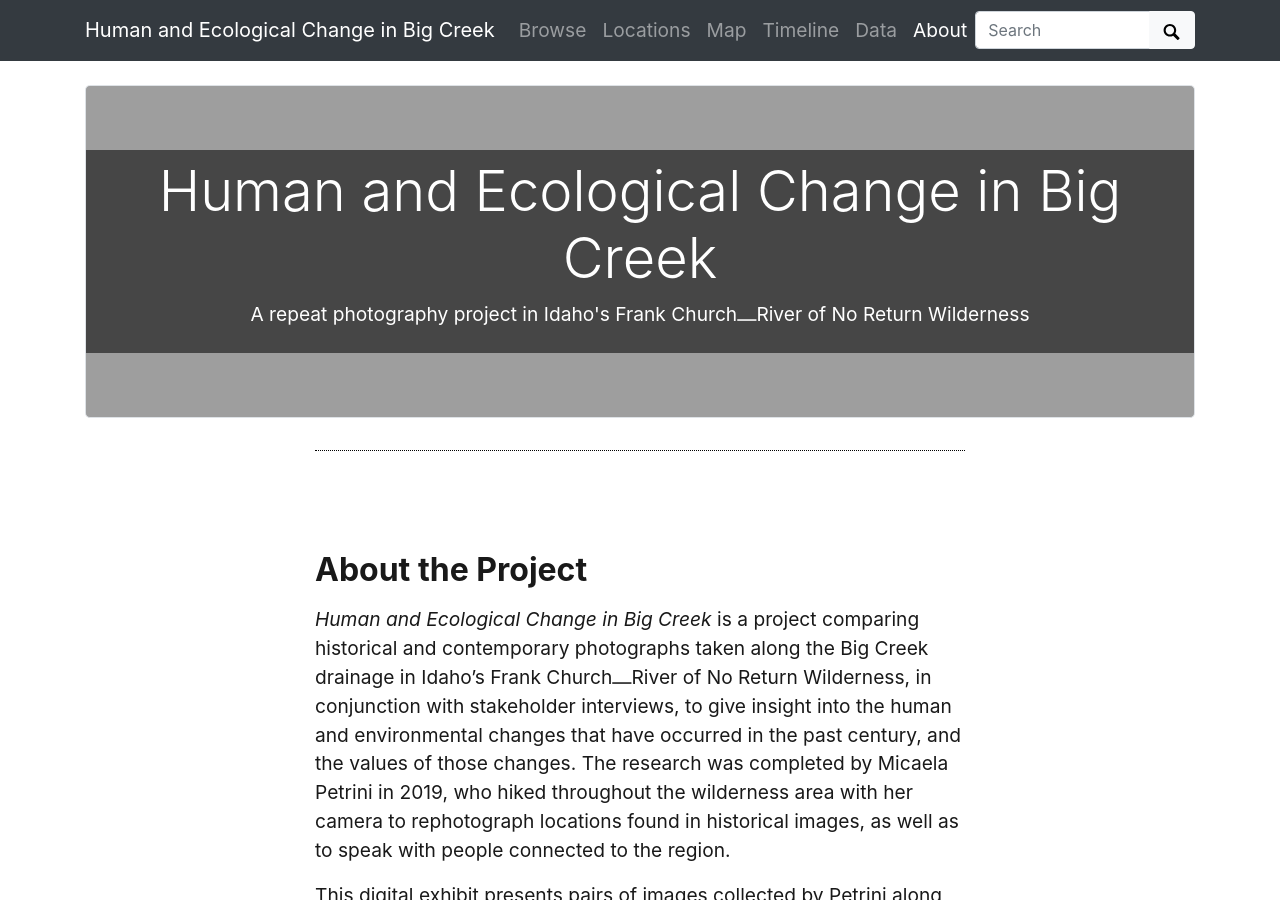
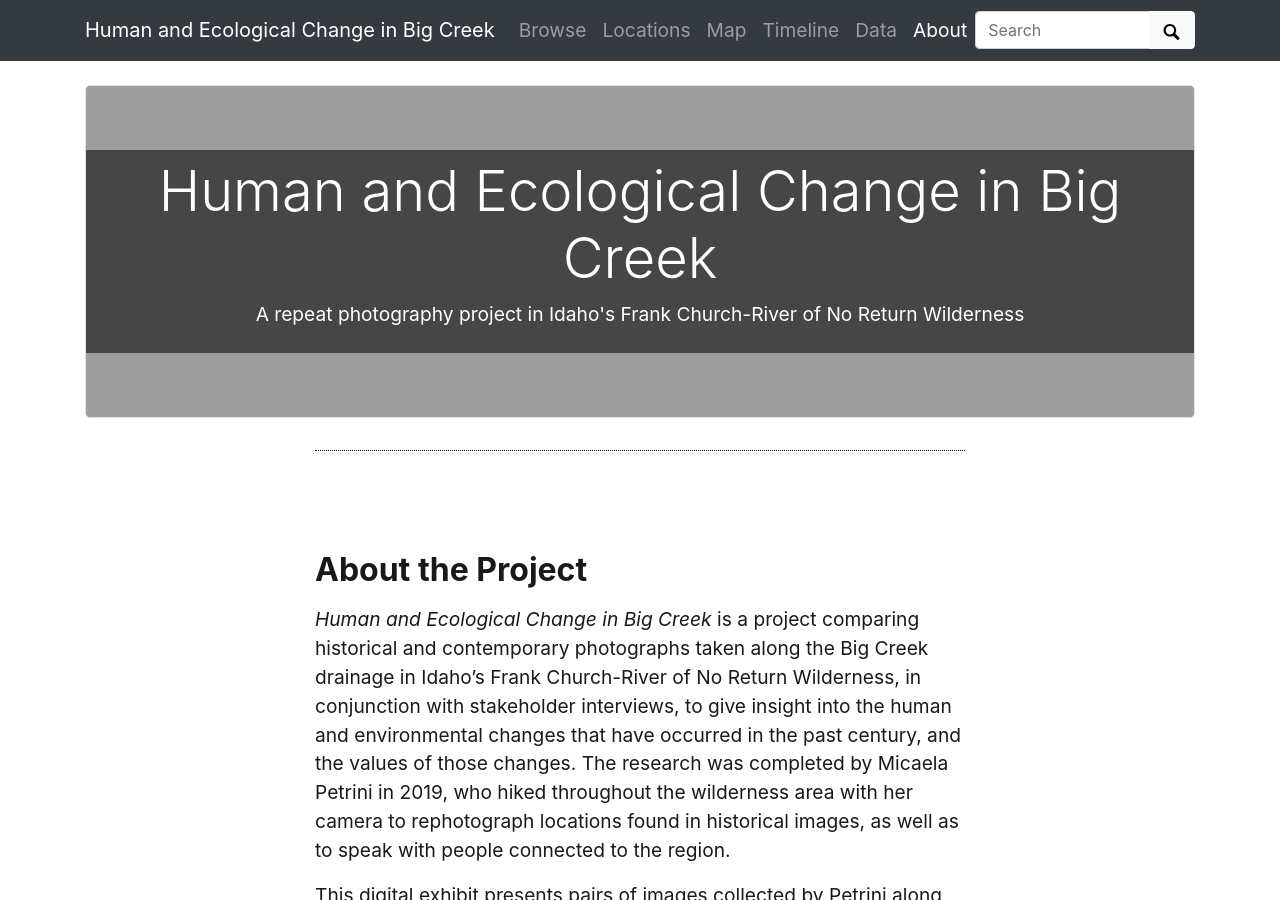
Before and after one commit to thecdil/big-creek-rephotography, a Jekyll site: the page built from pages/about.md, in a window 1280 px wide and 900 px high. Built offline with Jekyll 4.4.1, drawn with Linux system fonts in a browser that asks for light colours; some of the changed text lies outside the part shown.

Commit message:
remove dash character not working in utf8, doesn't match forest service useage

```diff
--- a/_config.yml
+++ b/_config.yml
@@ -20,12 +20,12 @@ source-code: https://github.com/thecdil/big-creek-rephotography
 # title of site appears in banner
 title: Human and Ecological Change in Big Creek
 # tagline, a short phrase that will appear throughout the site in the top banner
-tagline: A repeat photography project in Idaho's Frank Church⎼River of No Return Wilderness
+tagline: A repeat photography project in Idaho's Frank Church-River of No Return Wilderness
 # description appears in meta tags and other locations
 # this description might appear in search result lists, keep around 160 characters max
-description: "A project of repeat photography of historical images taken along the Big Creek drainage, located in Idaho's Frank Church⎼River of No Return Wilderness. The comparison of historical and contemporary photographs, in conjunction with stakeholder interviews, gives insight into the human and environmental changes that have occurred in the past century, and the values of those changes."
+description: "A project of repeat photography of historical images taken along the Big Creek drainage, located in Idaho's Frank Church-River of No Return Wilderness. The comparison of historical and contemporary photographs, in conjunction with stakeholder interviews, gives insight into the human and environmental changes that have occurred in the past century, and the values of those changes."
 # keywords, a short list of subjects describing the collection, separated by semicolon, to appear in rich markup
-keywords: idaho;Frank Church⎼River of No Return Wilderness;ecological change; repeat photography
+keywords: idaho;Frank Church-River of No Return Wilderness;ecological change; repeat photography
 # creator of the digital collection, to appear in meta tags; we typically use our GitHub usernames but feel free to just use your name
 author: evanwill
 # Organization branding
--- a/pages/about.md
+++ b/pages/about.md
@@ -11,7 +11,7 @@ credits: false
 
 ## About the Project
 
-*Human and Ecological Change in Big Creek* is a project comparing historical and contemporary photographs taken along the Big Creek drainage in Idaho's Frank Church⎼River of No Return Wilderness, in conjunction with stakeholder interviews, to give insight into the human and environmental changes that have occurred in the past century, and the values of those changes.
+*Human and Ecological Change in Big Creek* is a project comparing historical and contemporary photographs taken along the Big Creek drainage in Idaho's Frank Church-River of No Return Wilderness, in conjunction with stakeholder interviews, to give insight into the human and environmental changes that have occurred in the past century, and the values of those changes.
 The research was completed by Micaela Petrini in 2019, who hiked throughout the wilderness area with her camera to rephotograph locations found in historical images, as well as to speak with people connected to the region.
 
 This digital exhibit presents pairs of images collected by Petrini along with her descriptions.
```
Also changed, not shown: README.md, _data/photograph_metadata_repeat_locations.csv.
